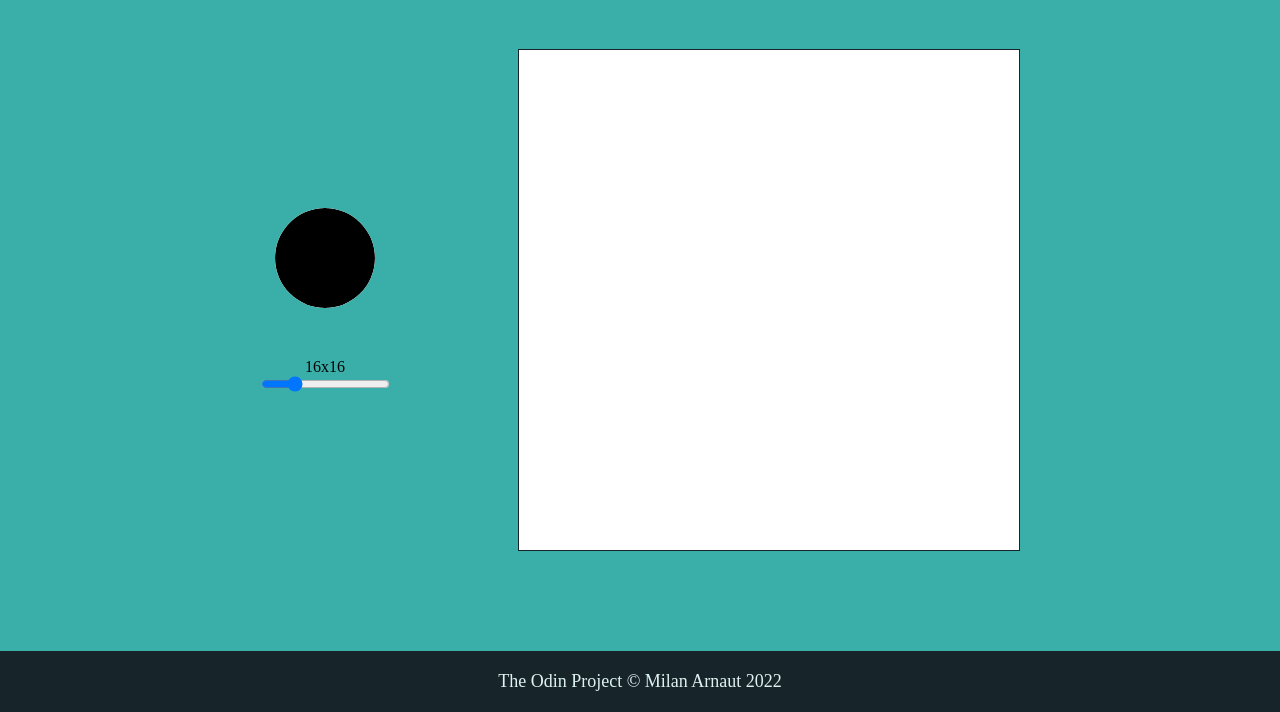
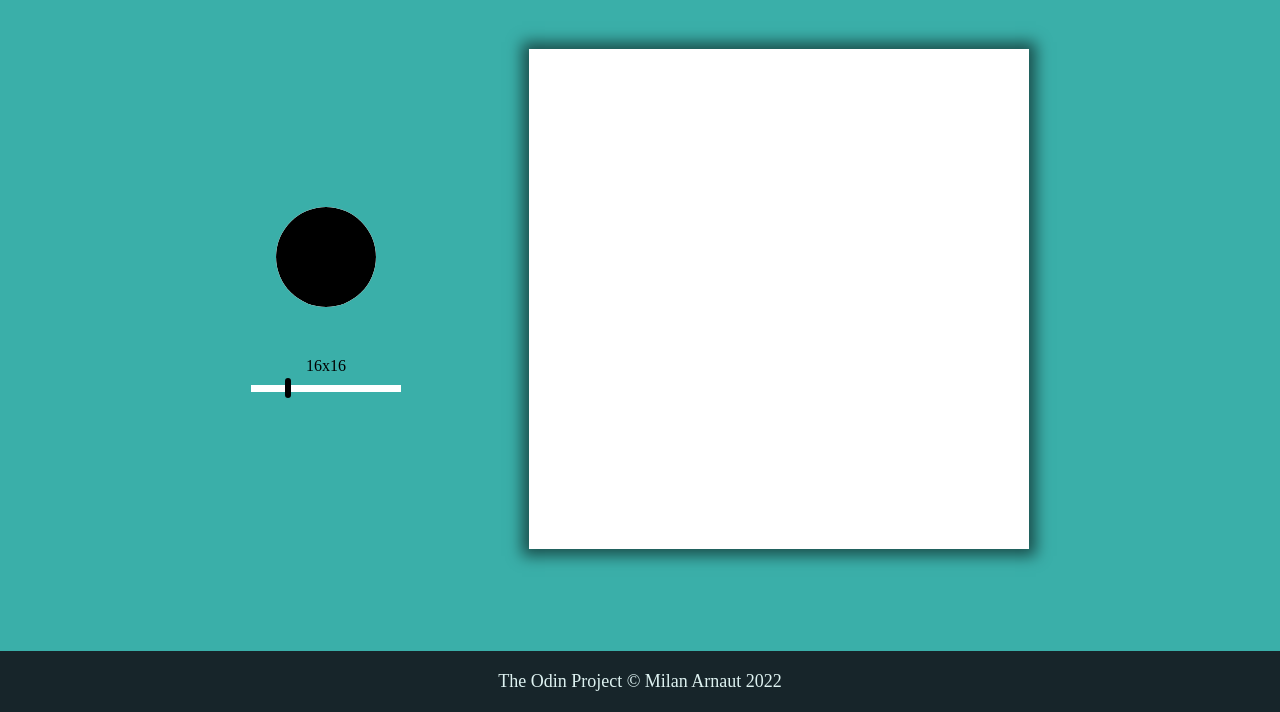
Before and after one commit to MilanArnaut/etch-a-sketch, a plain HTML site: page index.html in a window 1280 px wide. Shown: the part 88-800 px from the top of the page. Drawn offline with Linux system fonts and the light colour scheme.

Commit message:
Added style for slider and updated grid container with box shadow

```diff
--- a/style.css
+++ b/style.css
@@ -51,7 +51,7 @@ footer {
 .main-section .grid-container {
     width: 500px;
     height: 500px;
-    border: 1px solid var(--blck);
+    box-shadow: 0px 0px 14px 7px rgba(0,0,0,0.54);
     display: grid;
     grid-template-columns: repeat(16, auto);
 }
@@ -83,3 +83,29 @@ footer {
     border-radius: 100%;
     padding: 0;
 }
+
+#range {
+    margin-top: 10px;
+    color: var(--blck);
+    appearance: none;
+    cursor: pointer;
+    width: 150px;
+}
+
+#range::-webkit-slider-runnable-track {
+    background-color: white;
+    border-radius: 3px;
+    height: 7px;
+    appearance: none;
+}
+
+#range::-webkit-slider-thumb {
+    background: black;
+    width: 10px;
+    height: 20px;
+    appearance: none;
+    width: 6px;
+    height: 20px;
+    margin-top: -7px;
+    border-radius: 12px;
+}
```
